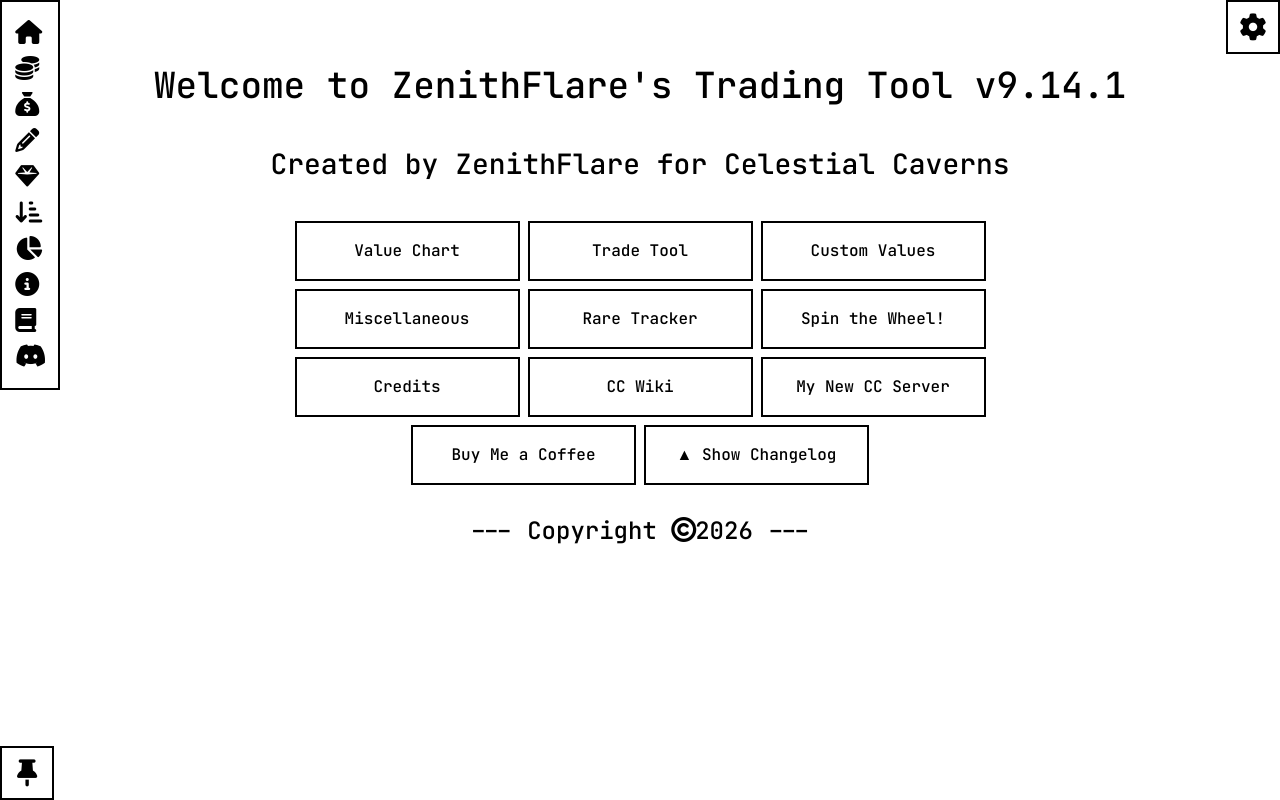
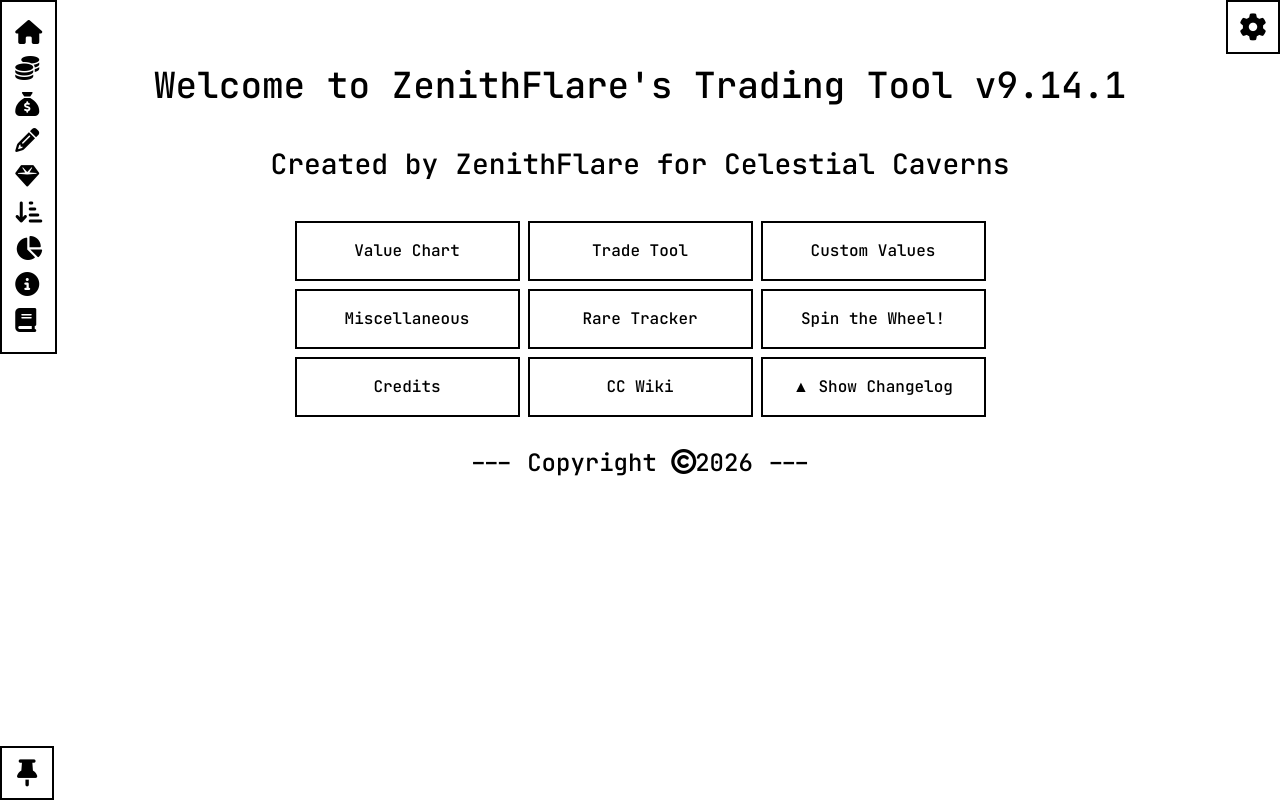
Before and after one commit to BenRzasa/zenithstradingtool, a React (Vite) app: page / in a window 1280 px wide. Built offline with nearby package versions, Linux system fonts and the light colour scheme; no server answers.

Commit message:
text removal

```diff
--- a/src/components/NavBar.jsx
+++ b/src/components/NavBar.jsx
@@ -93,16 +93,6 @@ const NavBar = () => {
                     </a><span>Wiki</span>
                 </div>
             </div>
-            <div className="nav-bar-item">
-                <div className="hide">
-                    <a
-                        href="https://discord.gg/M2F3vA5spz"
-                        target="_blank"
-                        rel="noreferrer"
-                    ><i class="fa fa-discord"></i>
-                    </a><span>CC Server</span>
-                </div>
-            </div>
         </div>
     );
 };
--- a/src/pages/WelcomePage.jsx
+++ b/src/pages/WelcomePage.jsx
@@ -115,21 +115,7 @@ Soulscape is here! Also I revamped the entire site UI
                 >
                     CC Wiki
                 </button>
-                <button
-                    onClick={() =>
-                        window.open("https://discord.gg/M2F3vA5spz", "_blank")
-                    }
-                >
-                    My New CC Server
-                </button>
-                <button
-                    onClick={() =>
-                        window.open("https://ko-fi.com/zenithflare", "_blank")
-                    }
-                >
-                    Buy Me a Coffee
-                </button>
-                <button
+                                <button
                     onClick={() => setShowChangelog(!showChangelog)}
                     className={showChangelog ? "active" : ""}
                 >
```
